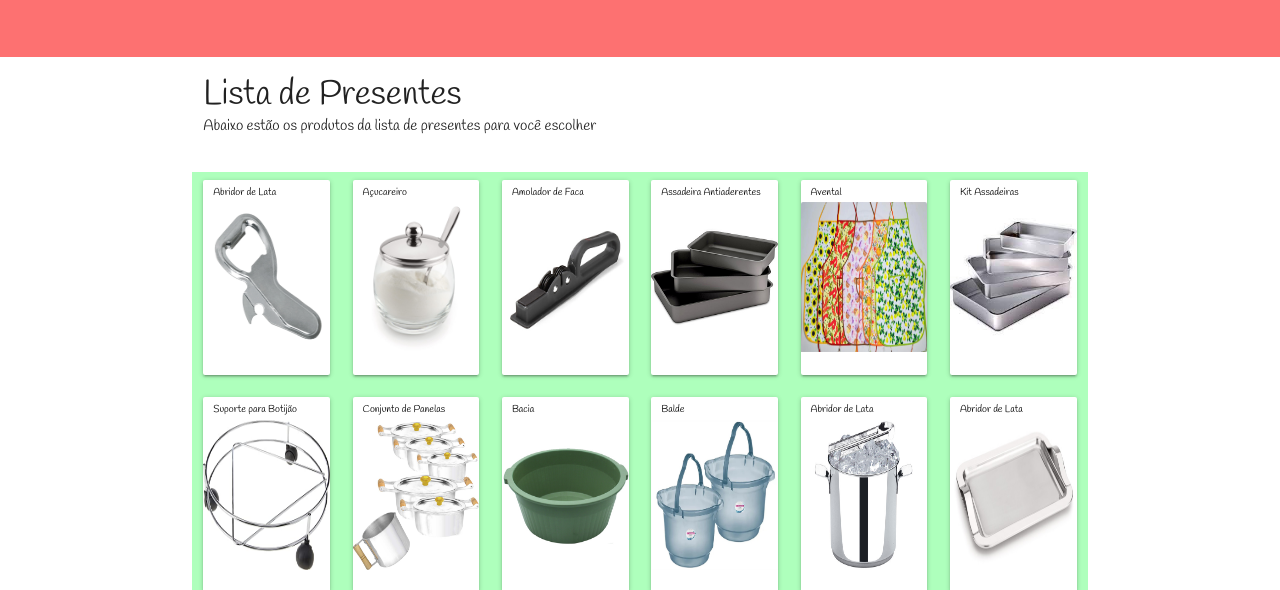
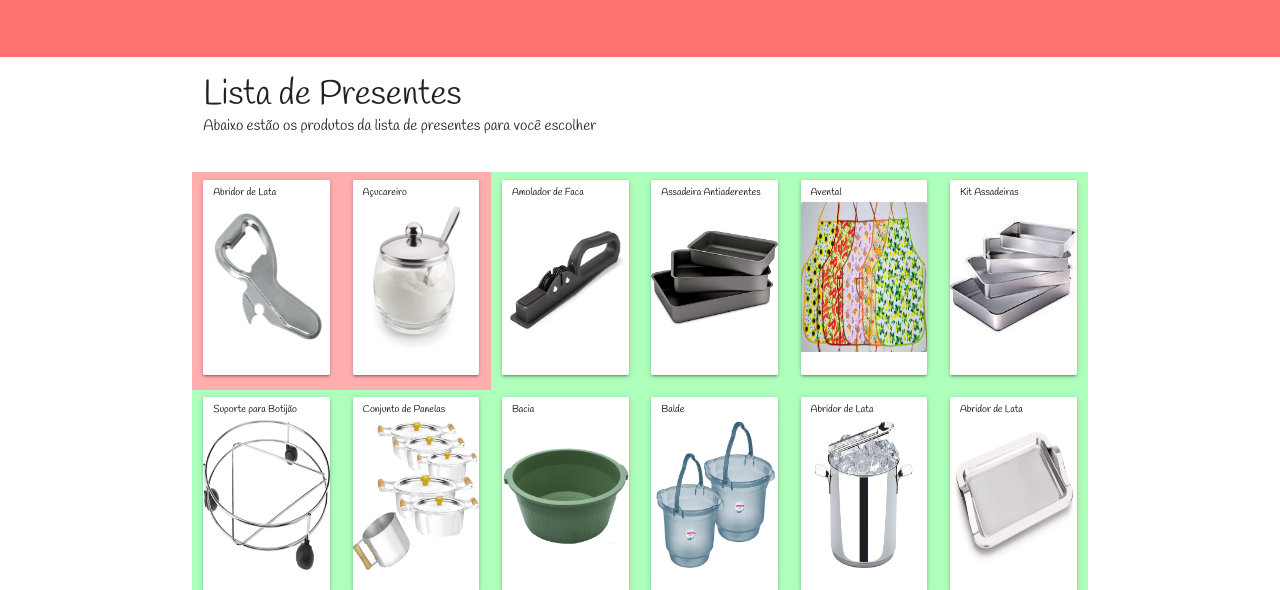
Before and after one commit to MarkkoCarol/MarkkoCarol, a plain HTML site: page index.html in a window 1280 px wide. Shown: the part 629-1219 px from the top of the page. Drawn offline with nearby package versions, Linux system fonts and the light colour scheme.

Commit message:
ajustes
marcando presente escolhido

```diff
--- a/dados.json
+++ b/dados.json
@@ -1,6 +1,6 @@
 {
     "lista": [
-        {"1": "Luan"},
-        {"2": "Dudu"}
+        {"Num": 1, "Nom": "Luan"},
+        {"Num": 2, "Nom": "Dudu"}
     ]
 }
--- a/index.html
+++ b/index.html
@@ -221,15 +221,21 @@
 
   }
 
-  function escolher(item){
+  var atualiza = function(){
 
     $.get("https://markkocarol.github.io/dados.json", function(data, status){
-      console.log("Data: " + data + "\nStatus: " + status);
+      data.lista.forEach(a => {
+        $("div[data-numImg='"+a.Num+"']").removeClass('disponivel').addClass('indisponivel');
+      })
     });
 
+  }();
+
+  function escolher(item){
     $(item).find('span[name="done"]').text("Indisponivel");
     $(item).removeAttr('onclick');
     $(item).removeClass('disponivel').addClass('indisponivel');
+    atualiza();
   }
 
   </script>
```
